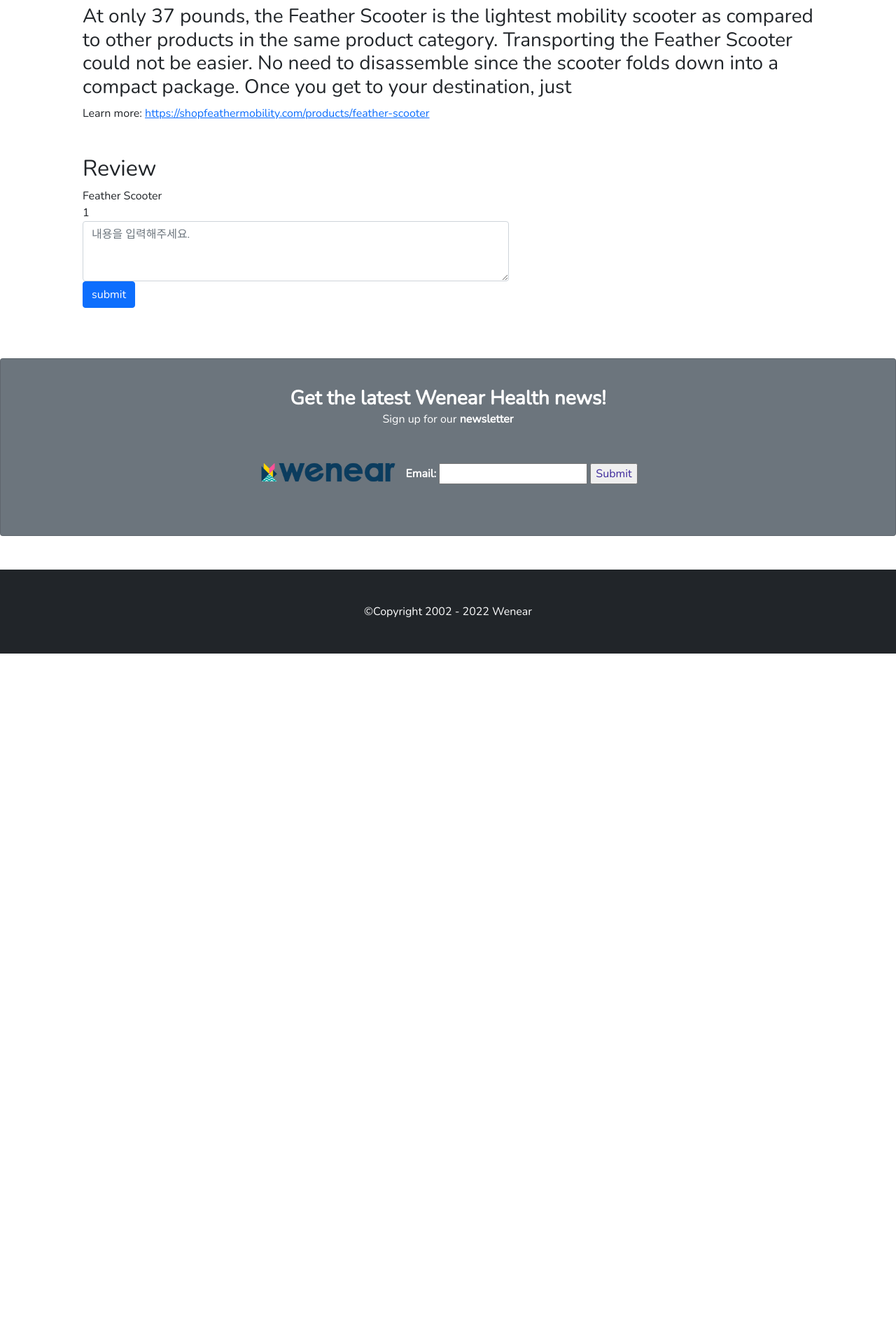
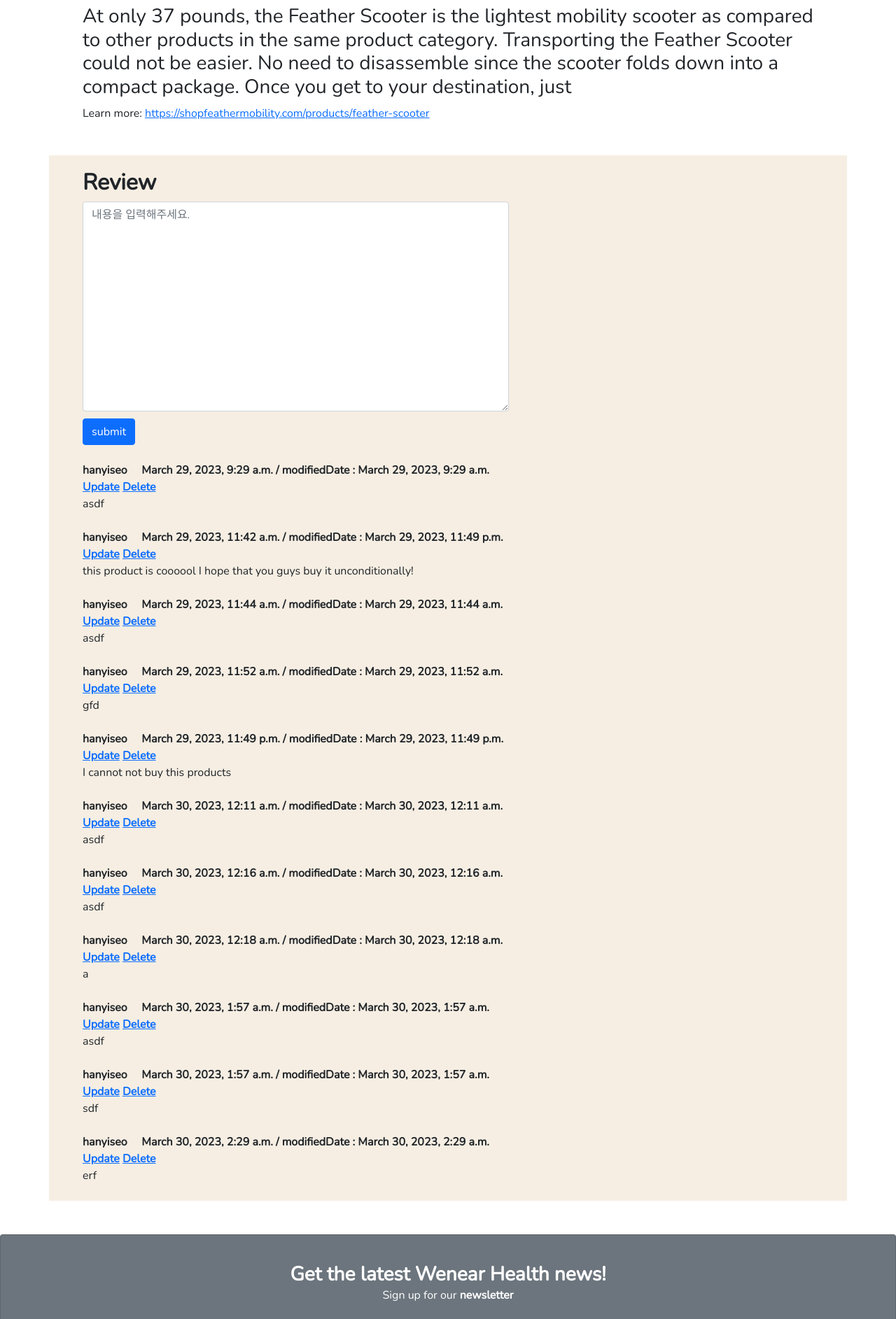
Before and after one commit to hanyiseo2/django_mentoring, a Django app: page /product/1/ in a window 1280 px wide. Shown: the part 594-2479 px from the top of the page at 70% size. Before the commit the page ends 1528 px from the top, so only its background shows below. Run offline with Django 4.2, Linux system fonts and the light colour scheme; a user stored in the database is signed in; data comes from the database, SQL or seed files in the repository; both versions use the stored data as it was after the commit; some libraries are stand-ins or nearby versions.

Commit message:
until review update function

```diff
--- a/base/static/js/scripts.js
+++ b/base/static/js/scripts.js
@@ -1,28 +1,64 @@
-function solution(sizes) {
-    var answer = 0;
-    let long,short
+function solution(n, arr1, arr2) {
+    let answer=[];
+    var firstArrToBinary = [];
+    var secondArrToBinary = [];
+    let firstArr = []
+    let secondArr = []
+    let prf = "0"
+    let word;
+    //arr1,2 2진수로 변환
+    for(let i =0;i<arr1.length;i++){
+        arr1[i]= arr1[i].toString(2)
+        arr2[i] = arr2[i].toString(2)
 
-    let width=[]
-    let height=[]
-    for(let arr of sizes){
-        if(arr[0]>arr[1]){
-            long=arr[0]
-            short=arr[1]
+        while(arr1[i].length<n)
+        arr1[i] = prf + arr1[i]
+
+        while(arr2[i].length<n)
+        arr2[i] = prf + arr2[i]
+
+        firstArrToBinary.push(arr1[i])
+        secondArrToBinary.push(arr2[i])
+    }
+
+    //arr1 변환
+    for(let i =0;i<arr1.length;i++){
+        word = ""
+        for(let str of arr1[i]){
+            if( str == "0")
+            word+=" "
+            else word+="#"
         }
-        else{
-            long=arr[1]
-            short=arr[0]
+        firstArr.push(word)
+    }
+    //arr2 변환
+    for(let j =0;j<arr2.length;j++){
+        word = ""
+        for(let str of arr2[j]){
+            if( str == "0")
+            word+=" "
+            else word+="#"
         }
-        width.push(long)
-        height.push(short)
+        secondArr.push(word)
     }
-    width = Math.max(...width)
-    height = Math.max(...height)
-    answer = width*height
+
+    //두 arr 을 보며 정리
+    for(let k=0;k<firstArr.length;k++){
+        word=""
+        for(let t =0;t<firstArr[k].length;t++){
+            if(firstArr[k].charAt(t) != "#" && secondArr[k].charAt(t) != "#" )
+            word+=" "
+            else word+="#"
+        }
+        answer.push(word)
+    }
 
     return answer;
 }
-console.log(solution([[60, 50], [30, 70], [60, 30], [80, 40]]))
+
+console.log(solution(5,[9, 20, 28, 18, 11],[30, 1, 21, 17, 28]))
+// console.log(solution(6,[46, 33, 33 ,22, 31, 50],[27 ,56, 19, 14, 14, 10]))
+
 
 
 //9:27 => 9:47
--- a/base/templates/html/product_id.html
+++ b/base/templates/html/product_id.html
@@ -70,41 +70,7 @@
                 </div>
             </div>
         </div>
-        <div class="container px-4 px-lg-5">
-            <!-- Heading Row-->
-            <div class="row gx-4 gx-lg-5 align-items-center my-5">
-                <div class="col-lg-5">
-                    <h2 class="font-weight-light">Review</h2>
-                    <div class="col-lg-7">
-                        <div>{{product_list.title}}</div>
-                        <div>{{product_list.id}}</div>
-                        <form method="post" class="mb-4" action="{% url 'base:review_create' product_list.id%}">
-                            {% csrf_token %}
-                            <textarea id="content" name="content" class="form-control" rows="3"
-                            placeholder="내용을 입력해주세요."></textarea>
-                            <button type="submit" class="btn btn-primary">submit</button>
-                        </form>
-
-                        <div>
-                            {% for comment in content_list.content_set.all %}
-                            <div class="fw-bold">{{ comment.author.username }} &nbsp&nbsp
-                                {{ comment.create_date }}
-                                {{ comment.content }}
-                            </div>
-                            {%endfor%}
-                        </div>
-                    </div>
-
-                    <!-- <span class="img">
-                        {{product_list.image}}
-                    </span> -->
-
-                    <!-- <a class="btn btn-primary" href="#!">Call to Action!</a> -->
-
-                        <!-- <div class="col-lg-7"><img class="img-fluid rounded mb-4 mb-lg-0" src="../../static/elder2.jpg" alt="..." /></div> -->
-                </div>
-            </div>
-        </div>
+        {%include 'html/reviewForm.html'%}
             <!-- Call to Action-->
             {%include 'html/newsForm.html'%}
         <!-- Footer-->
--- /dev/null
+++ b/base/templates/html/reviewForm.html
@@ -0,0 +1,42 @@
+<div class="container px-4 px-lg-5" style="background-color:rgb(246, 238, 227)">
+    <!-- Heading Row-->
+    <div class="row gx-4 gx-lg-5 align-items-center my-5">
+        <div class="col-lg-5">
+            <h2 class="font-weight-light" style="margin-top: 20px;" ><b>Review</b></h2>
+            <div class="col-lg-7">
+                <form method="post" class="mb-4" action="{% url 'base:review_create' product_list.id%}">
+                    {% csrf_token %}
+                    <textarea id="content" name="content" class="form-control" rows="3"
+                    placeholder="내용을 입력해주세요." style="height:300px;"></textarea>
+                    <button type="submit" class="btn btn-primary" style="margin-top:10px">submit</button>
+                </form>
+
+                <div>
+                    {% for comment in product_list.review_set.all %}
+                    <div>
+                        <div class="fw-bold" style="font-weight:bold ; "><b>{{ comment.author.username }} </b>&nbsp &nbsp {{ comment.create_date }}
+                        {% if comment.create_date != comment.modify_date %}
+                        / modifiedDate : {{comment.modify_date}}
+                        {%endif%}
+                        {% if request.user == comment.author %}
+                            <a href="{% url 'base:review_update' comment.id%}">Update</a>
+                            <a href="{% url 'base:review_delete' comment.id%}">Delete</a>
+                        {% endif %}
+                        </div>
+                        {{ comment.content }}
+                    </div>
+                    <br>
+                    {%endfor%}
+                </div>
+            </div>
+
+            <!-- <span class="img">
+                {{product_list.image}}
+            </span> -->
+
+            <!-- <a class="btn btn-primary" href="#!">Call to Action!</a> -->
+
+                <!-- <div class="col-lg-7"><img class="img-fluid rounded mb-4 mb-lg-0" src="../../static/elder2.jpg" alt="..." /></div> -->
+        </div>
+    </div>
+</div>
--- a/base/urls.py
+++ b/base/urls.py
@@ -13,6 +13,8 @@
     path("createForm/", views.createForm, name="createForm"),
     path("newsletter/", views.createNews, name="newsletter"),
     path("product/<int:product_id>/", views.product_detail, name="product_detail"),
-    path("review/create/product/<int:product_id>/", views.review_create, name="review_create")
+    path("product/review/create/<int:product_id>/", views.review_create, name="review_create"),
+    path("product/review/update/<int:comment_id>/", views.review_update, name="review_update"),
+    path("product/review/delete/<int:comment_id>/", views.review_delete, name="review_delete"),
 ]
 urlpatterns+= static(settings.MEDIA_URL, document_root=settings.MEDIA_ROOT)
--- a/base/views.py
+++ b/base/views.py
@@ -1,4 +1,6 @@
 from django.shortcuts import render,redirect,get_object_or_404
+from django.core.exceptions import PermissionDenied
+from django.contrib.auth.decorators import login_required
 from .models import Contact,Newsletter, ProductModel,Review
 from .forms import NewsForm,ReviewForm
 
@@ -80,18 +82,54 @@
     context = {'product_list':product_list}
     return render(request,'html/product_id.html',context)
 
+@login_required(login_url='login:login')
 def review_create(request,product_id):
     content_list = get_object_or_404(ProductModel,pk=product_id)
-    print("hihih")
-    if(request.method=="POST"):
-        form = ReviewForm(request.POST)
-        if form.is_valid():
-            content = form.save(commit=False)
-            content.content_list = content_list
-            content.author = request.user
-            content.save()
-            return redirect("base:product_detail", content_list.id) # product_id=content_list.id
+    form = ReviewForm(request.POST)
+
+    if(form.is_valid()):
+        print("1")
+        if(request.method=="POST"):
+            print("2")
+            if form.is_valid():
+                content = form.save(commit=False)
+                content.content_list = content_list
+                content.author = request.user
+                content.save()
+                print("2aaaaaaa")
+
+                # return render(request,'html/product_id.html',{'content_list': content_list})
+                return redirect("base:product_detail", product_id=content_list.id) # product_id=content_list.id
     else:
+        print("3aaaaaaa")
         form=ReviewForm()
         context={'context_list':content_list,"form":form}
         return render(request,'html/product_id.html',context)
+
+def review_update(request,comment_id):
+    review = get_object_or_404(Review,pk=comment_id)
+    print("1HIHIHIH")
+    if request.user != review.author:
+        raise PermissionDenied
+    print("2HIHIHIH")
+
+    # if request.method == 'POST':
+
+    form = ReviewForm(request.POST, instance=review)
+    print("?")
+    if form.is_valid():
+        review=form.save(commit=False)
+        review.save()
+        print("3HIHIHIH")
+
+        return redirect("base:product_detail", review.content_list.id)
+# else:
+#     form = ReviewForm(instance=review)
+#     print("4HIHIHIH")
+
+    context = {'comment': review, 'form': form}
+    return render(request, 'html/product_id.html',context)
+
+
+def review_delete(request):
+    return 0
```
Also changed, not shown: db.sqlite3.
